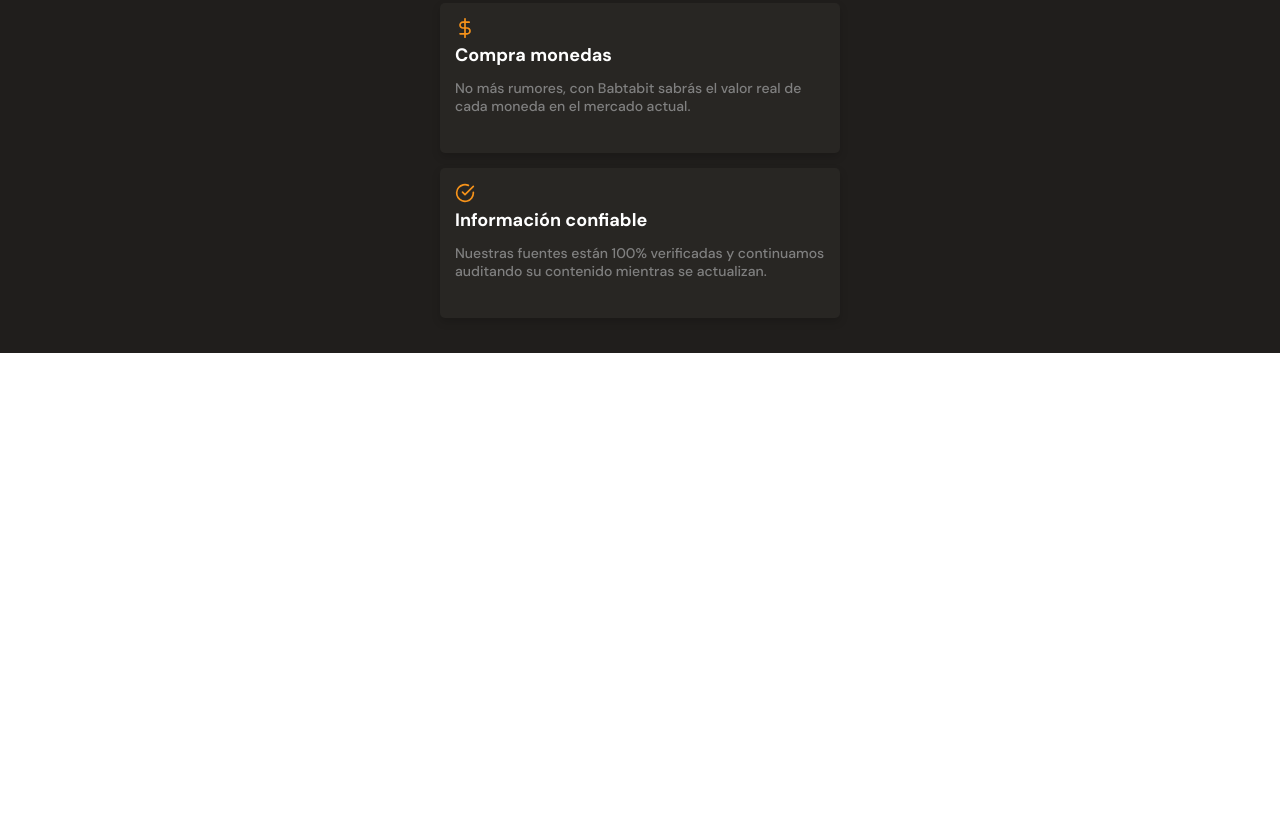
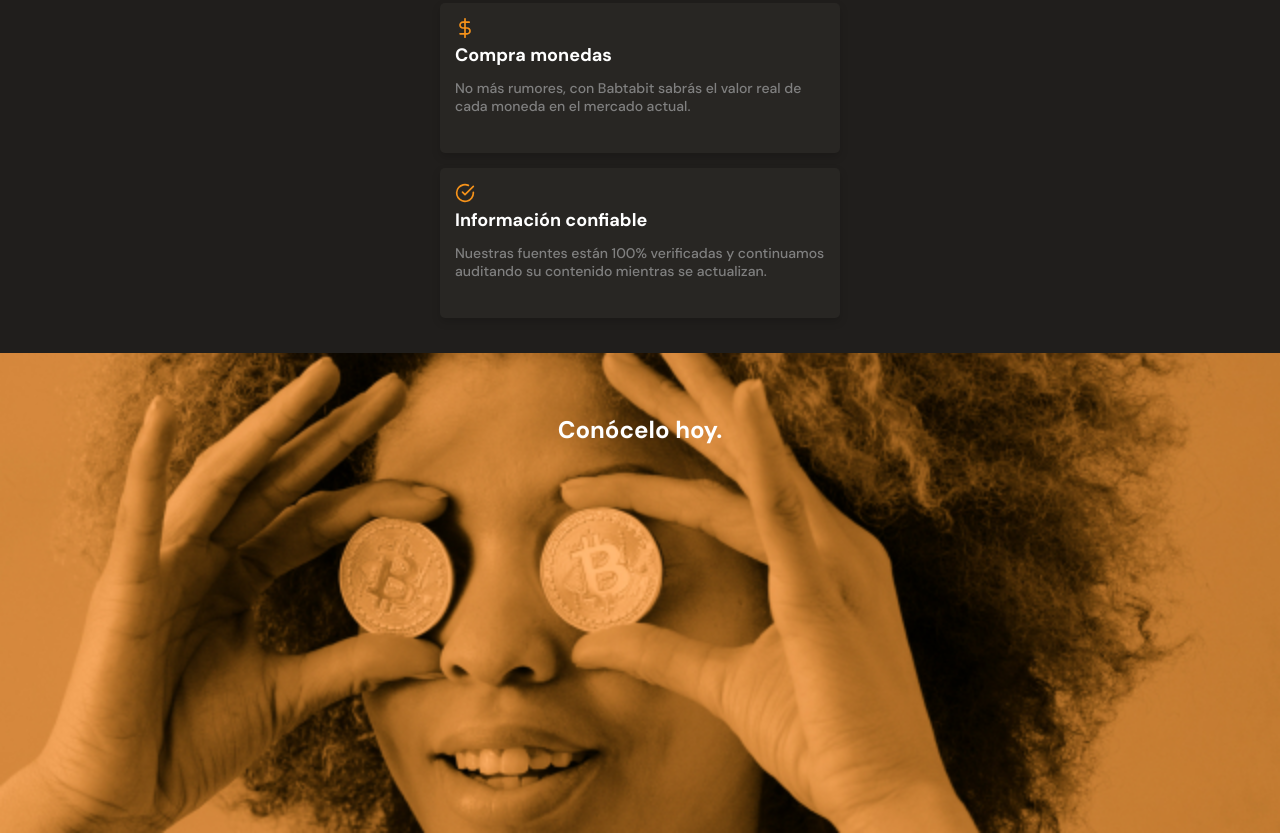
Before and after one commit to alfonso-ramos/Batatabit, a plain HTML site: page index.html in a window 1280 px wide. Shown: the part 1997-2830 px from the top of the page. Before the commit the page ends 2350 px from the top, so only its background shows below. Drawn offline with Linux system fonts and the light colour scheme.

Commit message:
Agregacion de seccion de imagen

```diff
--- a/CSS/Style.css
+++ b/CSS/Style.css
@@ -338,7 +338,7 @@ main{
     width: 90%;
     min-width: 288px;
     max-width: 400px;
-    height: 150px;
+    min-height: 150px;
     margin: 15px auto;
     padding: 15px;
     background-color: var(--black);
@@ -398,3 +398,21 @@ main{
     line-height: 1.8rem;
     color: #808080;
 }
+/* Sección comodin */
+.bitcoin-img-container{
+    width: 100%;
+    min-width: 320px;
+    height: 60vh;
+    background-image: url(../assets/img/bitcoinbaby2x.jpg);
+    background-position: center;
+    background-size: cover;
+    background-repeat: no-repeat;
+    text-align: center;
+}
+.bitcoin-img-container h2{
+    font-weight: bold;
+    font-size: 2.4rem;
+    line-height: 2.6rem;
+    color: var(--white);
+    padding-top: 64px;
+}
--- a/index.html
+++ b/index.html
@@ -147,7 +147,11 @@
                 </article>
             </section>
         </section>
-        <section></section>
+        <section class="bitcoin-img-container">
+            <h2>
+                Conócelo hoy.
+            </h2>
+        </section>
         <section></section>
     </main>
     <footer>
```
